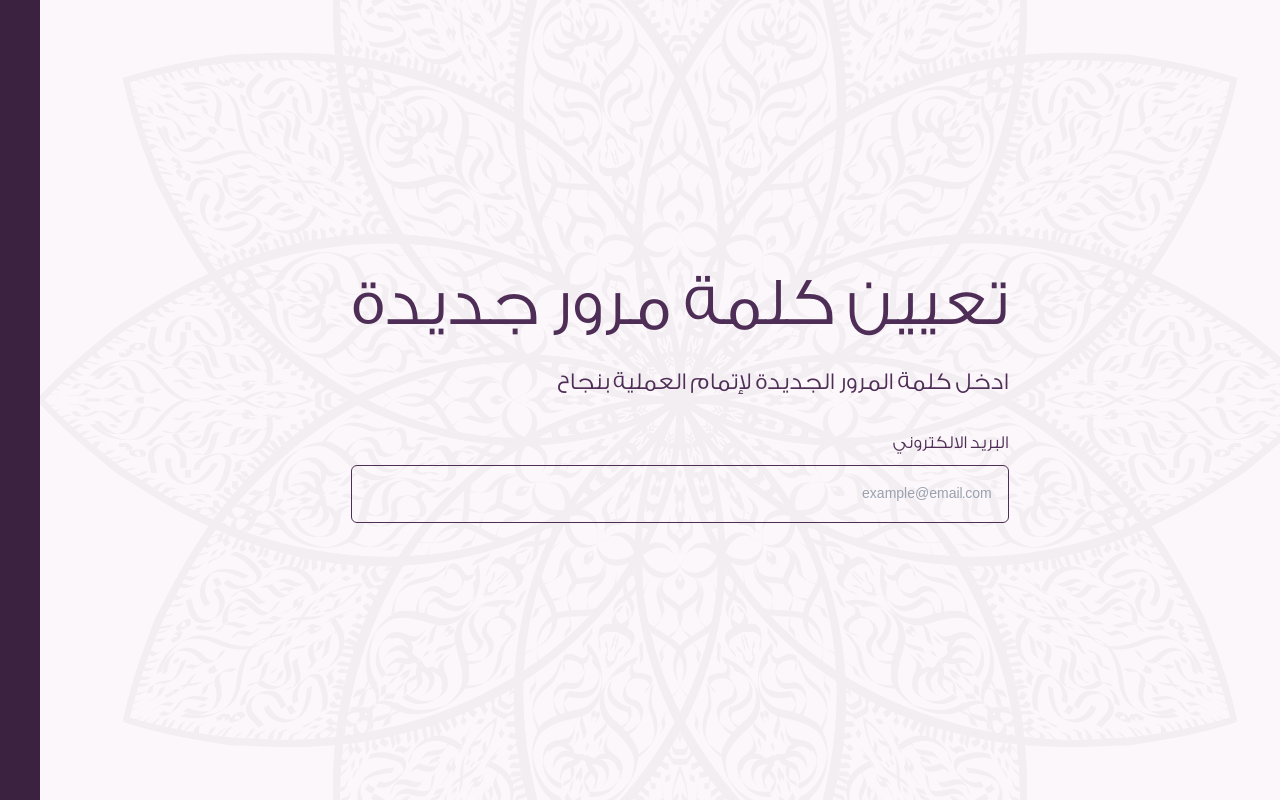
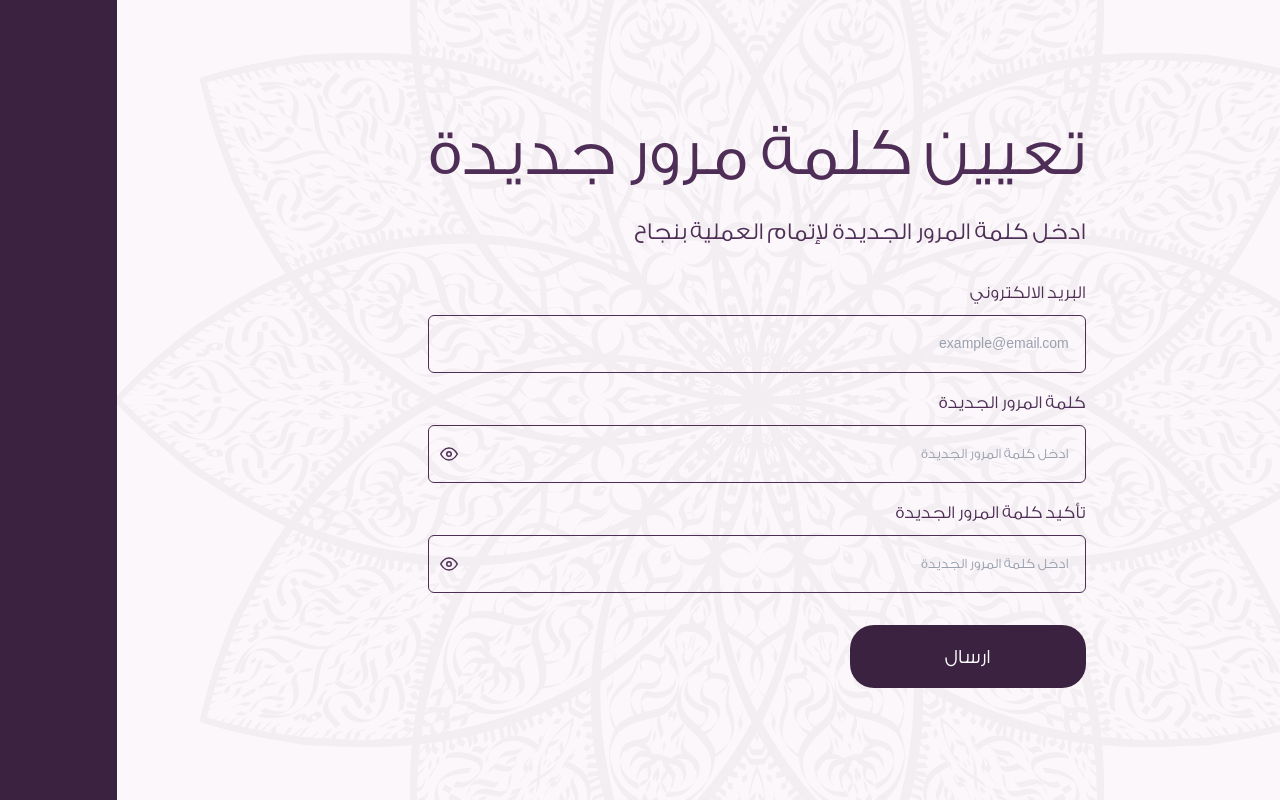
Before and after one commit to mohammad-hellwnje/consulting-project, a React (Vite) app: page /reset-password in a window 1280 px wide. Built offline with nearby package versions, Linux system fonts and the light colour scheme.

Commit message:
reset pass update

```diff
--- a/src/auth/Form.tsx
+++ b/src/auth/Form.tsx
@@ -88,7 +88,7 @@ const onSubmit = (data: any) => {
 
         {formType === "login" ? (
           <NavLink
-            to={"/auth/resetPassword"}
+            to={"/resetPassword"}
             className="block xl:text-xl lg:text-base text-xs text-[#4E2E56] font-normal text-left"
           >
             {LinkB}
--- a/src/auth/ResetPassword.tsx
+++ b/src/auth/ResetPassword.tsx
@@ -9,19 +9,22 @@ export default function ResetPassword() {
 
       {/* المحتوى فوق الطبقة */}
       <form className="relative z-10">
-                <div className="text-[#4E2E56] 2xl:mb-9.5 sm:mb-6 mb-5">
+        <div className="text-[#4E2E56] 2xl:mb-9.5 sm:mb-6 mb-5">
           <h2 className="font-light leading-[85px] mb-3 sm:text-[68px] text-3xl">تعيين كلمة مرور جديدة </h2>
           <p className="font-normal sm:leading-11.5 sm:text-[24px]  text-base">
             ادخل كلمة المرور الجديدة لإتمام العملية  بنجاح
           </p>
         </div>
-                <Label label="البريد الالكتروني" />
-                <Input
-                  name="email"
-                  type="email"
-                  className="!bg-transparent"
-                  placeholder="example@email.com"
-                />
+        <Label label="البريد الالكتروني" />
+        <Input  name="email" type="email" className="!bg-transparent" placeholder="example@email.com"/>
+        <Label label="كلمة المرور الجديدة"/>
+        <Input name="password" type="password" className="!bg-transparent" placeholder="ادخل كلمة المرور الجديدة"/>
+        <Label label="تأكيد كلمة المرور الجديدة"/>
+        <Input name="password" type="password" className="!bg-transparent" placeholder="ادخل كلمة المرور الجديدة"/>
+
+        <button className="mt-4 text-white bg-[#3B2241] rounded-3xl w-[236px] h-[63px] text-xl font-medium text-center">
+          ارسال
+        </button>
       </form>
     </section>
   );
--- a/src/schemas/fields.ts
+++ b/src/schemas/fields.ts
@@ -5,6 +5,10 @@ export const passwordField = z.string().min(6, "كلمة المرور يجب أ
 export const nameField = z.string().min(2, "الاسم يجب أن لا يقل عن حرفين");
 export const messageField = z.string().min(10, "الرسالة يجب ألا تقل عن 10 حروف");
 
+// ✅ Schema for forget password
+export const forgetPasswordSchema = z.object({
+  email: z.string().email("البريد الإلكتروني غير صالح"),
+});
 export const signupSchema = z.object({
   fullName: z.string().min(3, "الاسم يجب أن يحتوي على 3 أحرف على الأقل"),
   email: z.string().email("البريد الإلكتروني غير صالح"),
```
